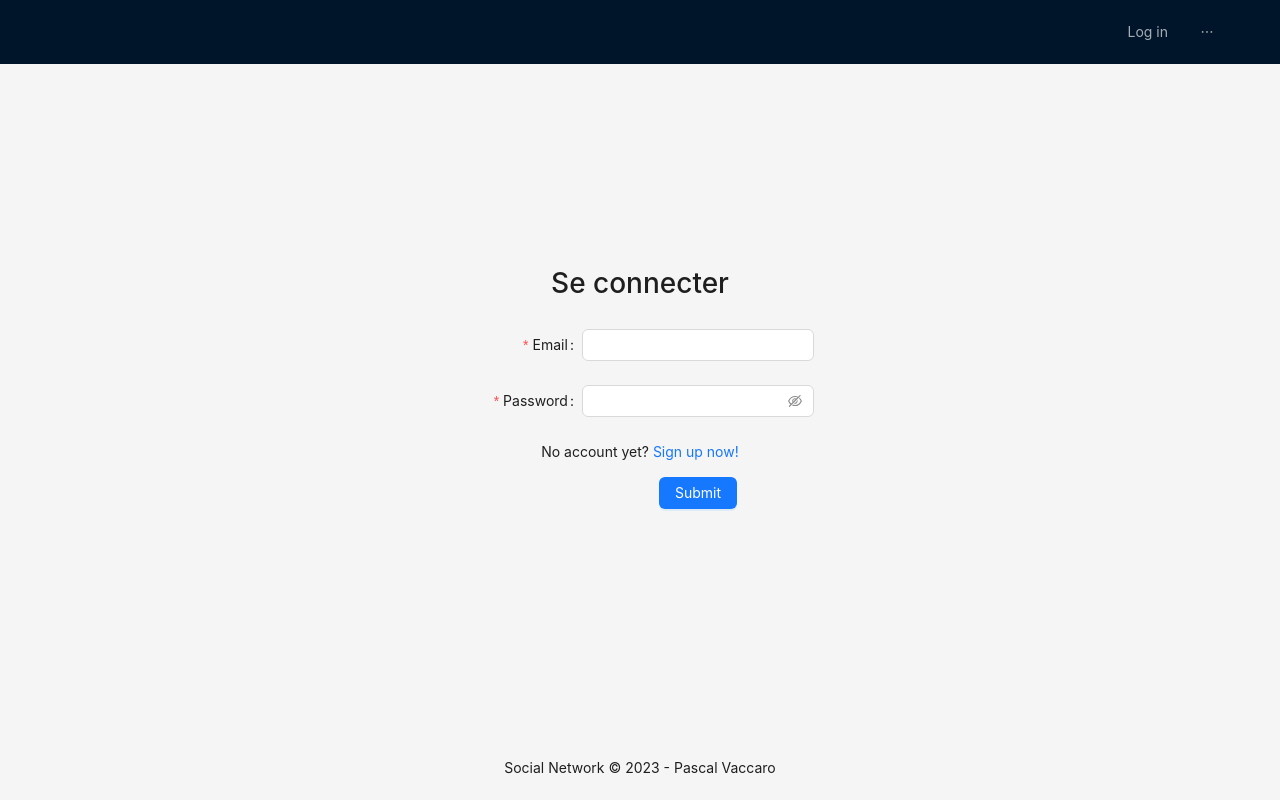
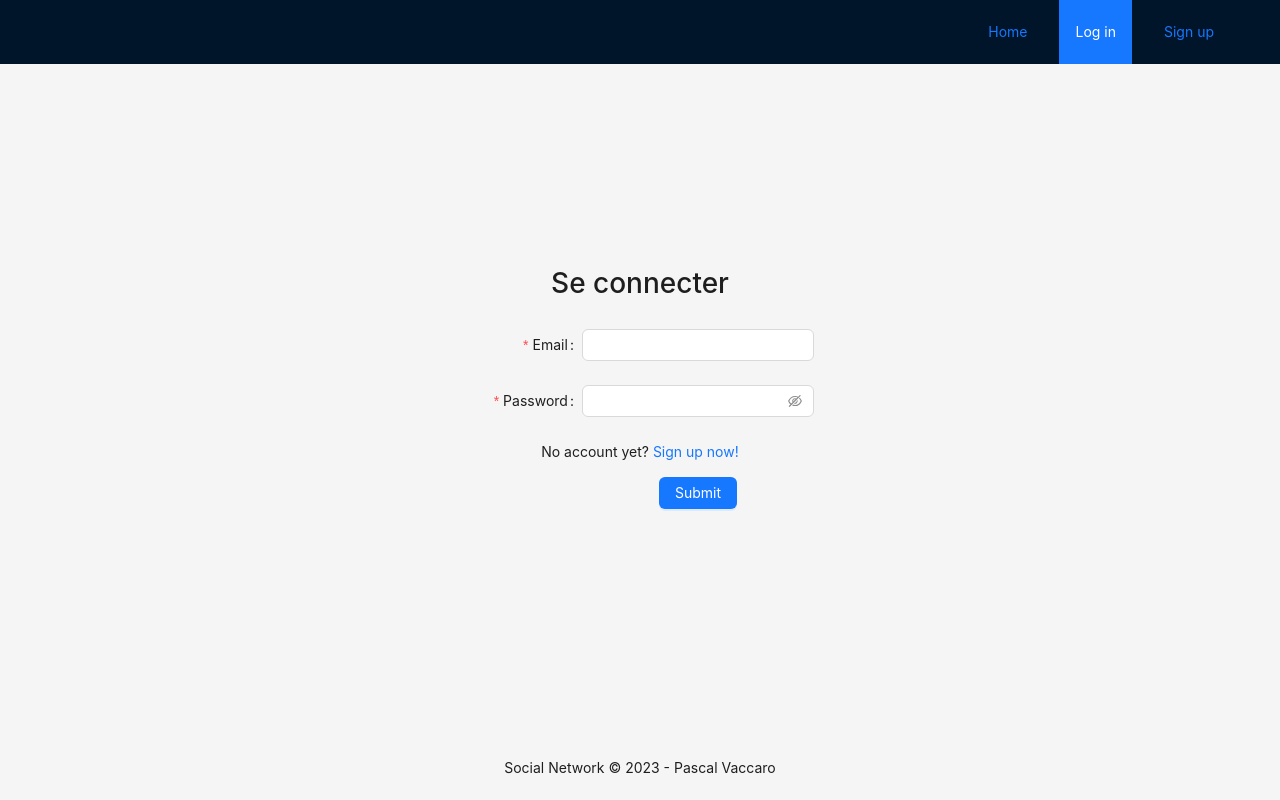
Before and after one commit to Le-Bocal-Academy/social-network-webm4-marseille, a React (Create React App) app: page /login in a window 1280 px wide. Built offline with nearby package versions, Linux system fonts and the light colour scheme.

Commit message:
feat: a beautiful navigation bar following the auth status

```diff
--- a/src/App.js
+++ b/src/App.js
@@ -1,22 +1,17 @@
-import { Layout, Menu } from 'antd';
-import { Link, Outlet } from 'react-router-dom';
+import { Layout } from 'antd';
+import { Outlet } from 'react-router-dom';
+
+import Nav from './components/Nav';
 import './App.css';
 
 const { Header, Content, Footer } = Layout;
 
 function App() {
+
   return (
     <Layout style={{ minHeight: '100vh' }}>
       <Header className="App-header">
-        <Menu
-          theme="dark"
-          mode="horizontal"
-          defaultSelectedKeys={['2']}
-          items={[
-            { key: 'login', label: <Link to="/login">Log in</Link> },
-            { key: 'signin', label: <Link to="/signin">Sign in</Link> },
-          ]}
-        />
+        <Nav />
       </Header>
       <Content className="App-content">
         <Outlet />
--- /dev/null
+++ b/src/components/Nav.js
@@ -0,0 +1,36 @@
+import { NavLink, useLoaderData } from 'react-router-dom';
+
+function Nav() {
+  const authUser = useLoaderData();
+  const defaultStyle = {
+    height: '100%',
+    display: 'block',
+    padding: '0 16px',
+  };
+  const activeStyle = {
+    ...defaultStyle,
+    backgroundColor: '#1677ff',
+    color: 'white'
+  };
+
+  const items = [{ key: '/', label: "Home" }].concat(authUser ? [
+    { key: '/profile', label: "Profile" },
+    { key: '/logout', label: "Log out" },
+  ] : [
+    { key: '/login', label: "Log in" },
+    { key: '/signin', label: "Sign up" },
+  ]);
+
+  return (
+    <ul style={{ listStyleType: 'none', display: 'flex', gap: '1rem', padding: 0, margin: 0 }}>
+      {items.map(item => (
+      <li key={item.key} style={{ height: '100%' }}>
+        <NavLink style={({ isActive }) => isActive ? activeStyle : defaultStyle} to={item.key}>{item.label}</NavLink>
+      </li>
+      ))}
+    </ul>
+
+  )
+}
+
+export default Nav;
--- a/src/lib/api/index.js
+++ b/src/lib/api/index.js
@@ -62,7 +62,7 @@ export const createLike = async (postId) => {
   return res.success;
 };
 
-export const getAuthUser = async () => privateFetch('/user');
+export const getAuthUser = async () => privateFetch('/user').catch(() => null);
 
 export const updateProfile = async (body) => privateFetch('/user', {
   method: 'PUT',
--- /dev/null
+++ b/src/pages/Logout.js
@@ -0,0 +1,9 @@
+import { Navigate } from "react-router-dom";
+import { logout } from "../lib/api";
+
+function Logout() {
+  if (logout()) return <Navigate to="/login" />
+  return null;
+}
+
+export default Logout;
--- a/src/router.js
+++ b/src/router.js
@@ -1,17 +1,21 @@
 import { createBrowserRouter, createRoutesFromElements, Route } from 'react-router-dom';
+
+import { getAuthUser } from './lib/api';
 import Index from './pages/Index';
 import Login from './pages/Login';
+import Logout from './pages/Logout';
 import Signin from './pages/Signin';
 import Profile from './pages/Profile';
 import App from './App';
 
 const router = createBrowserRouter(
   createRoutesFromElements(
-    <Route path="/" element={<App />}>
+    <Route path="/" element={<App />} loader={getAuthUser} shouldRevalidate={() => true}>
       <Route index element={<Index />} />
       <Route path="profile/:id" element={<Profile />} />
       <Route path="login" element={<Login />} />
       <Route path="signin" element={<Signin />} />
+      <Route path="logout" element={<Logout />} />
     </Route>
   )
 );
```
